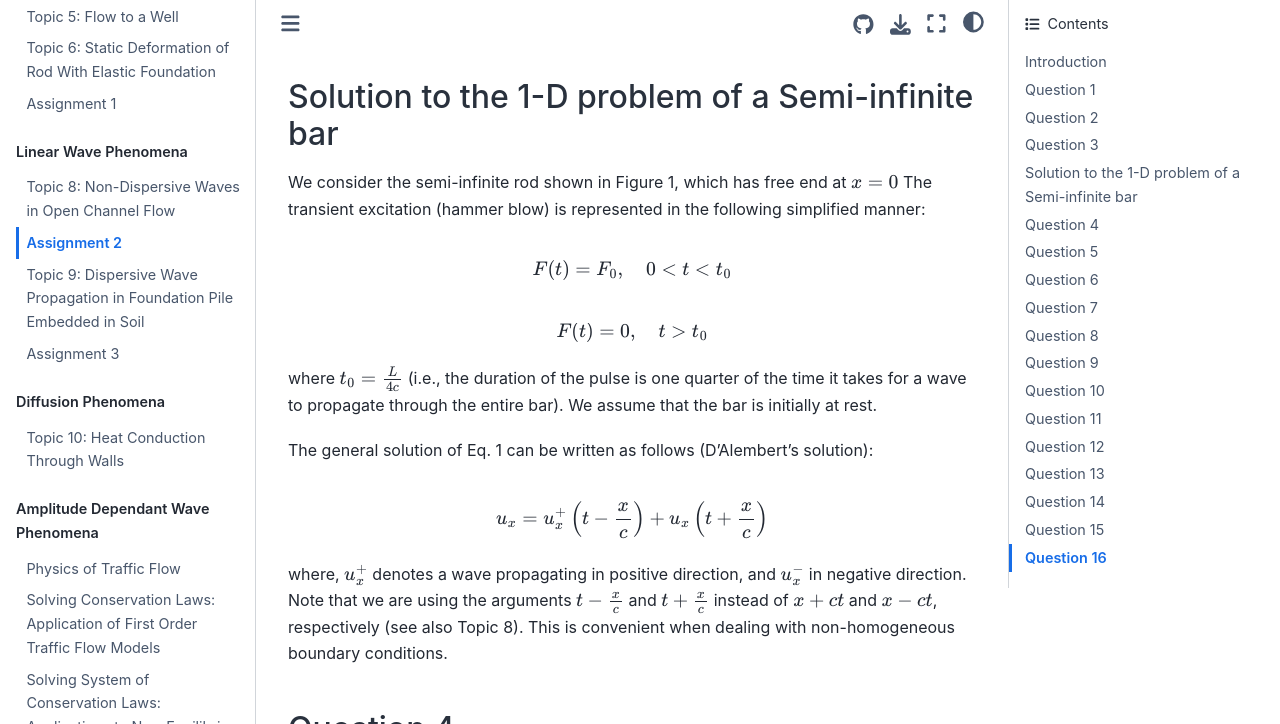
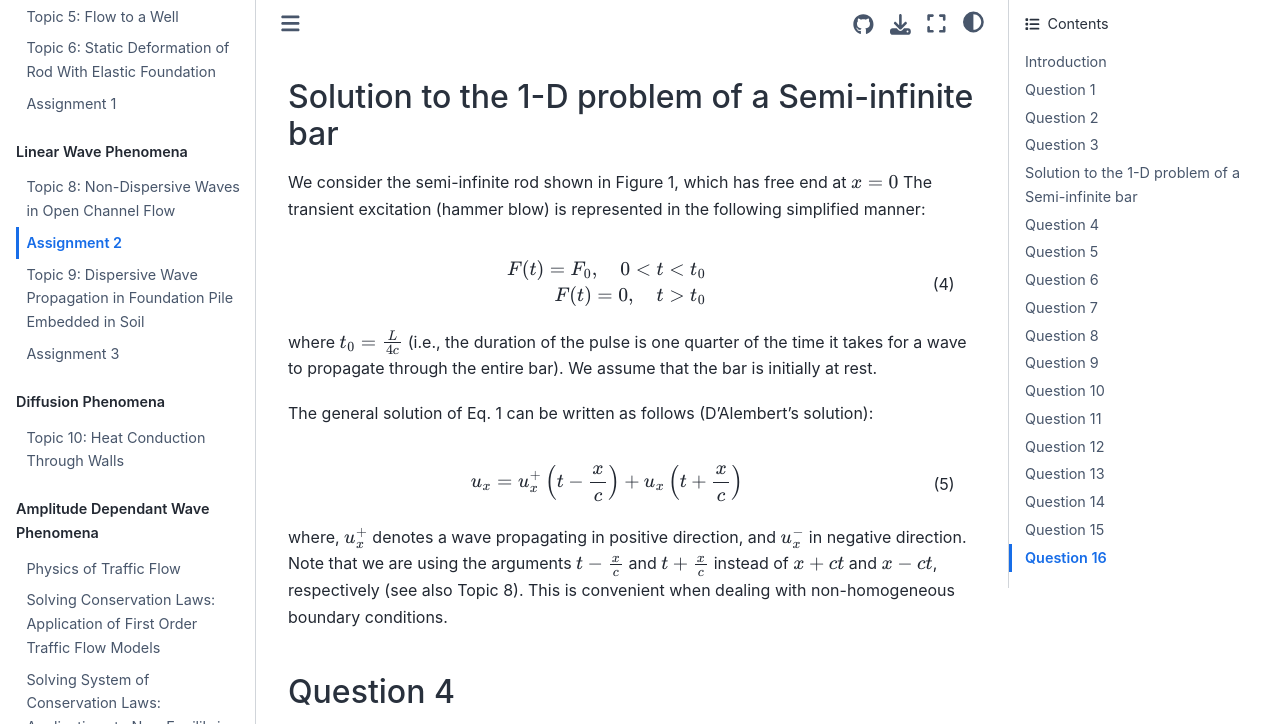
Before and after one commit to TeachBooks/interdisciplinary-mechanics, a Jupyter Book: the page built from book/some_content/A02.md, in a window 1280 px wide and 900 px high, scrolled down 4140 px, cut to the strip 0-724 px from the top of the window. Built offline with Jupyter Book 1.0.4 settings and Sphinx 7.4.7 and the Sphinx Book theme 1.1.4, drawn with Linux system fonts in a browser that asks for light colours; comment, search, counter and statistics services are not loaded; part of the change alters nothing that is shown.

Commit message:
Update A02.md

```diff
--- a/book/some_content/A02.md
+++ b/book/some_content/A02.md
@@ -103,15 +103,18 @@ $\sigma_{xx} = E\varepsilon_{xx}$  expresses the correct stress-strain relation
 We consider the semi-infinite rod shown in Figure 1, which has free end at $x=0$
 The transient excitation (hammer blow) is represented in the following simplified manner:
 
-$$ F(t) = F_0, \quad 0<t<t_0$$
-
-$$ F(t) = 0, \quad t>t_0$$
+$$
+F(t) = F_0, \quad 0<t<t_0\\
+F(t) = 0, \quad t>t_0
+$$(0.2)
 
 where $t_0 = \frac{L}{4c}$ (i.e., the duration of the pulse is one quarter of the time it takes for a wave to propagate through the entire bar). We assume that the bar is initially at rest.
 
 The general solution of Eq. 1 can be written as follows (D’Alembert’s solution):
 
-$$u_x = u_x^+ \left(t - \frac{x}{c}\right) + u_x \left(t + \frac{x}{c}\right)$$
+$$
+u_x = u_x^+ \left(t - \frac{x}{c}\right) + u_x \left(t + \frac{x}{c}\right)
+$$ (0.3)
 
 where, $u_x^+$ denotes a wave propagating in positive direction, and $u_x^-$ in negative direction. Note that we are using the arguments $t - \frac{x}{c}$ and $t + \frac{x}{c}$ instead of $x+ct$ and $x-ct$, respectively (see also Topic 8). This is convenient when dealing with non-homogeneous boundary conditions.
 
```
